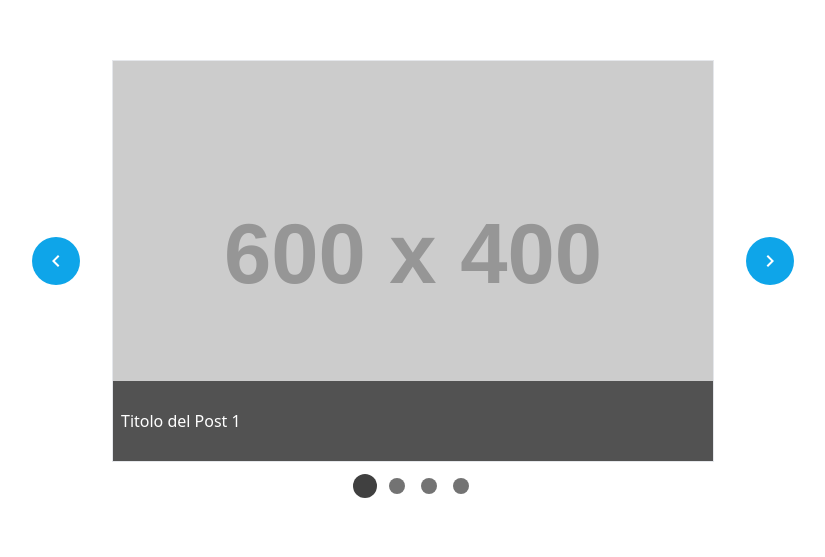
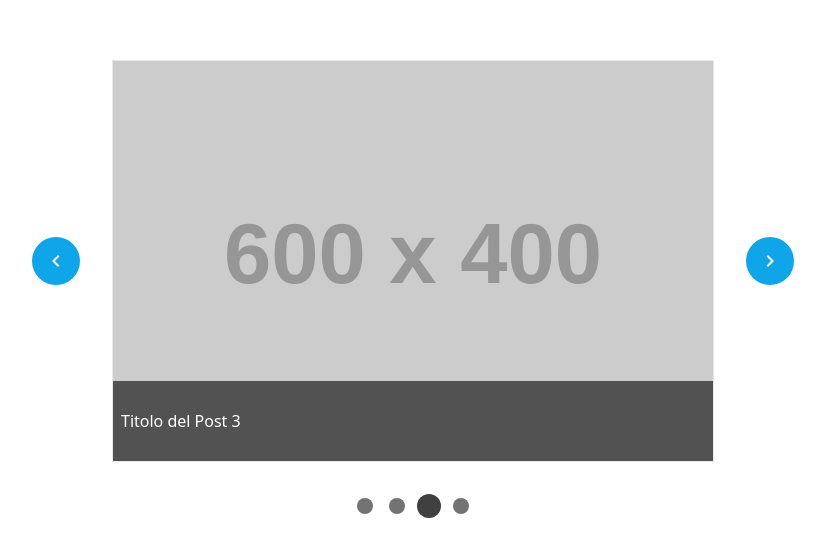
Before and after one commit to marcovittoriozacca/react-carousel, a React (Vite) app: page / in a window 1280 px wide. Shown: the part 123-680 px from the top of the page, without its empty margins (227-1052 px from the left). Built offline with nearby package versions, Linux system fonts and the light colour scheme.

Commit message:
BONUS: use effect for the autoplay

```diff
--- a/src/App.jsx
+++ b/src/App.jsx
@@ -1,4 +1,4 @@
-import { useState } from "react";
+import { useEffect, useState } from "react";
 import Carousel from "./components/Carousel"
 import Image from "./components/Image";
 import Button from "./components/Button.jsx";
@@ -9,6 +9,7 @@ import { posts } from "./db/posts.js";
 function App() {
 
   const [currentImg, setCurrentImg] = useState(0);
+  const [mouseHovering, setMouseHovering] = useState(false);
 
   const commonProps = {
     image: currentImg,
@@ -16,10 +17,21 @@ function App() {
     length: posts.length - 1,
   };
 
+
+    useEffect(() => {
+      if(!mouseHovering){
+        const intervalId = setInterval(() => {
+            setCurrentImg(img => img === posts.length -1? 0 : img + 1)
+        }, 1500);
+        return () => clearInterval(intervalId);
+      }
+    }, [mouseHovering]);
+
+
   return (
     <>
     <main id="main">
-      <section>
+      <section className="p-5" onMouseEnter={() => setMouseHovering(true)} onMouseLeave={() => setMouseHovering(false)}>
         <Carousel>
 
           <Button direction={"prev"} {...commonProps}/>
@@ -40,7 +52,7 @@ function App() {
 
       </section>
 
-      <section className="flex items-center gap-x-4">
+      <section id="navigation" className="flex items-center gap-x-4">
         {posts.map((post, index) => (
             <Bullet key={`bulletNavigation-${post.id}`} {...commonProps} index={index}/>
         ))}
--- a/src/components/Button.jsx
+++ b/src/components/Button.jsx
@@ -1,10 +1,9 @@
 import { MdKeyboardArrowLeft as PrevButton,
          MdKeyboardArrowRight as NextButton
         } from "react-icons/md";
-
+import { useEffect } from "react";
 
 const Button = ({direction, handler, length}) => {
-
     const prev = () => {
         return handler((image) =>{
           if(image <= 0){
@@ -22,7 +21,6 @@ const Button = ({direction, handler, length}) => {
         })
       }
 
-
     return(
         <>
         <button onClick={direction === 'prev'? prev : next } className="carouselButton">
```
